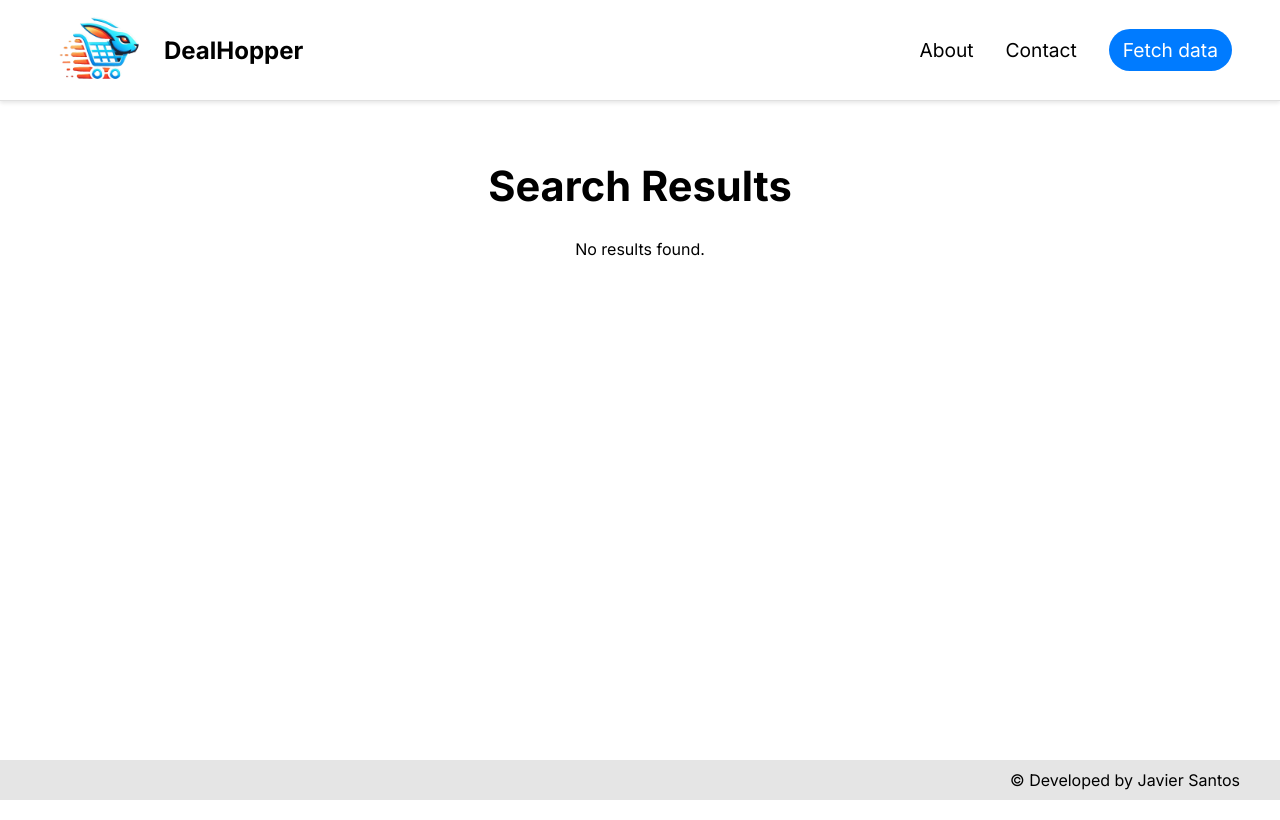
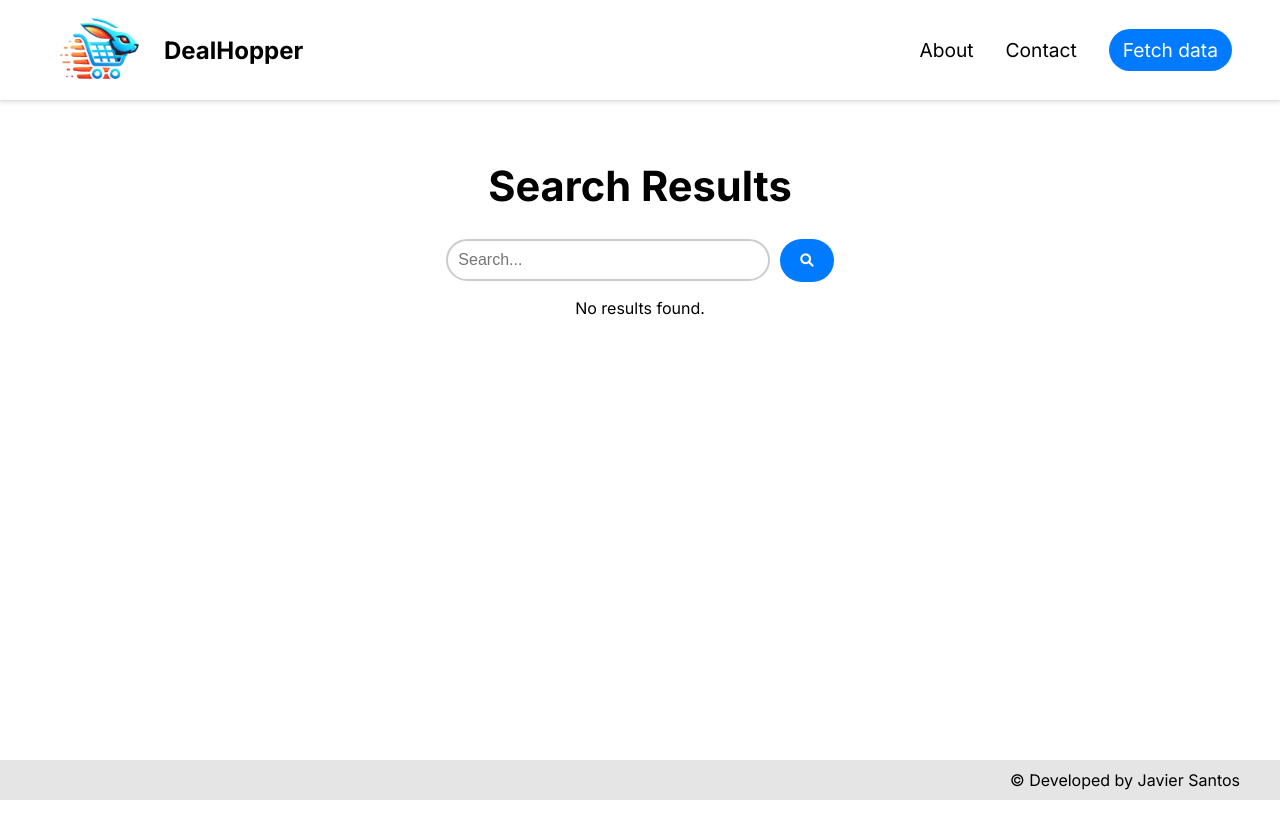
Before and after one commit to javsanmar5/DealHopper, a Django app: page /search/ in a window 1280 px wide. Run offline with Django 5.2, Linux system fonts and the light colour scheme.

```diff
--- a/master/static/css/home.css
+++ b/master/static/css/home.css
@@ -60,6 +60,8 @@
     text-align: center;
     box-shadow: 0 2px 8px rgba(0, 0, 0, 0.1);
     transition: transform 0.3s ease, box-shadow 0.3s ease;
+    color: #333;
+    text-decoration: none;
 }
 
 .phone-card:hover {
--- a/master/static/css/styles.css
+++ b/master/static/css/styles.css
@@ -13,7 +13,6 @@ body {
     min-height: 100vh;
     display: flex;
     flex-direction: column;
-    padding-bottom: 20px;
 }
 
 h1 {
--- a/master/templates/search_results.html
+++ b/master/templates/search_results.html
@@ -4,7 +4,21 @@
 {% block title %}Search{% endblock title %}
 
 {% block content %}
+<link rel="stylesheet" type="text/css" href="{% static 'css/home.css' %}">
+<link rel="stylesheet" href="https://cdnjs.cloudflare.com/ajax/libs/font-awesome/6.0.0-beta3/css/all.min.css">
+
+<div>
     <h1>Search Results</h1>
+
+    <form class="search-container" action="{% url 'search' %}" method="get">
+        <input type="text" id="search" name="search" placeholder="Search..." class="search-input">
+        <button type="submit" class="search-button">
+            <i class="fas fa-search"></i>
+        </button>
+    </form>
+</div>
+
+
 {% if results %}
 <ul>
     {% for result in results %}
```
Also changed, not shown: master/templates/home.html (+19 -3 lines). Lines whose indentation alone changed are shown as unchanged.
